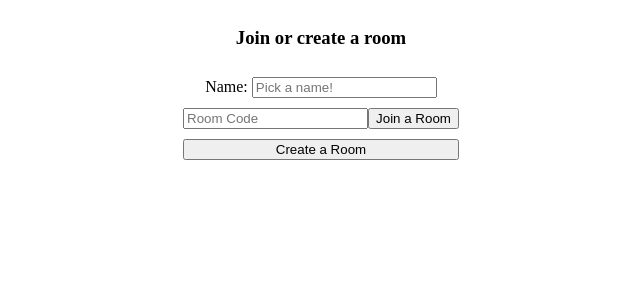
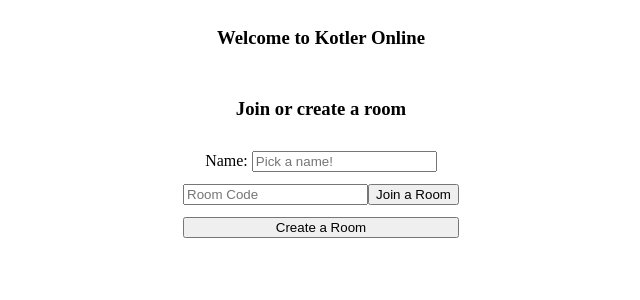
Before and after one commit to OMP404/Distributed-project, a Flask app: page / in a window 1280 px wide. Shown: the top 300 px of the page, without its empty margins (319-959 px from the left). Run offline with Flask 2, Linux system fonts and the light colour scheme; some libraries are stand-ins or nearby versions.

Commit message:
overall code cleaning

```diff
--- a/static/css/style.css
+++ b/static/css/style.css
@@ -10,7 +10,7 @@
   flex-direction: column;
   align-items: center;
   justify-content: center;
-  gap: 10px;
+  gap: 12px;
 }
 
 .join {
--- a/templates/base.html
+++ b/templates/base.html
@@ -2,7 +2,7 @@
 <html lang="en">
   <head>
     <meta charset="UTF-8" />
-    <title>Chat App</title>
+    <title>Kotler Online</title>
     <link
       rel="stylesheet"
       href="{{url_for('static', filename='css/style.css')}}"
--- a/templates/home.html
+++ b/templates/home.html
@@ -1,5 +1,6 @@
 {% extends 'base.html' %} {% block content %}
 <form method="post" class="buttons">
+  <h3>Welcome to Kotler Online</h3>
   <h3>Join or create a room</h3>
   <div>
     <label>Name:</label>
--- a/templates/room.html
+++ b/templates/room.html
@@ -38,6 +38,7 @@
     })
   }
 
+  //function for updating the gamestate for players that joined mid game
   const catchUpToGame = (latestMessage) => {
     document.getElementById("current_card").innerHTML = `${latestMessage}`;
     msg_split = latestMessage.split(':')
@@ -88,6 +89,7 @@
     }
   });
 
+  //this event happens when a new card is picked and the user has the turn
   socketio.on("myTurn", function(){
     if(deck.length < 1) {
         document.getElementById("current_card").innerHTML = `Deck is empty.`;
@@ -99,6 +101,9 @@
         document.getElementById("current_card").innerHTML = `${new_card.name}: ${new_card.challenge}`;
         document.getElementById('card_image').src = "static/images/" + new_card.name + ".png";
         sendActionInfo(`${new_card.name}: ${new_card.challenge}`)
+        if(new_card.challenge == "Break card" || new_card.challenge == "The slave" || new_card.challenge == "Question master"){
+
+        }
     }
   });
 
```
